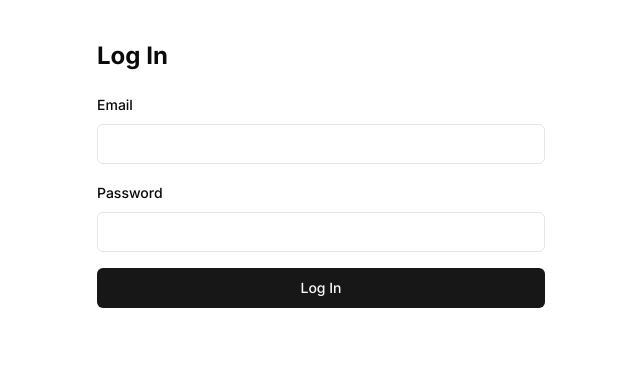
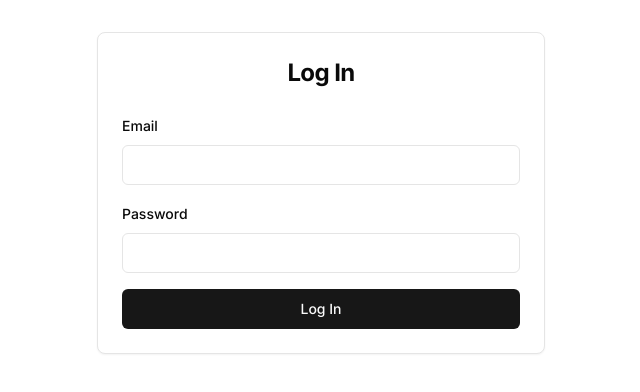
Before and after one commit to youjin-10/kim-community-law, a Next.js app: page /login in a window 1280 px wide. Shown: the top 392 px of the page, without its empty margins (319-959 px from the left). Built offline with nearby package versions, Linux system fonts and the light colour scheme; no server answers.

Commit message:
feat: login 후 next 쿼리 파라미터가 있으면 해당 url로 유저를 보냄

```diff
--- a/app/login/login-form.tsx
+++ b/app/login/login-form.tsx
@@ -9,6 +9,7 @@ import { Form, FormControl, FormField, FormItem, FormLabel, FormMessage } from "
 import { useForm } from "react-hook-form";
 import { zodResolver } from "@hookform/resolvers/zod";
 import * as z from "zod";
+import { Loader2 } from "lucide-react";
 
 const supabase = createClient();
 
@@ -17,10 +18,11 @@ const formSchema = z.object({
   password: z.string().min(6),
 });
 
-const LoginForm: React.FC = () => {
+const LoginForm: React.FC<{ nextUrl: string }> = ({ nextUrl }) => {
   const router = useRouter();
   const [error, setError] = useState<string | null>(null);
   const [message, setMessage] = useState<string | null>(null);
+  const [isLoading, setIsLoading] = useState(false);
 
   const form = useForm<z.infer<typeof formSchema>>({
     resolver: zodResolver(formSchema),
@@ -33,6 +35,7 @@ const LoginForm: React.FC = () => {
   const onSubmit = async (values: z.infer<typeof formSchema>) => {
     setError(null);
     setMessage(null);
+    setIsLoading(true);
 
     try {
       const { data, error } = await supabase.auth.signInWithPassword({
@@ -44,7 +47,7 @@ const LoginForm: React.FC = () => {
 
       if (data.user) {
         if (data.user.email_confirmed_at) {
-          router.push("/dashboard");
+          router.push(nextUrl);
         } else {
           setError("Please confirm your email before logging in.");
           setMessage("Need a new confirmation email?");
@@ -52,6 +55,8 @@ const LoginForm: React.FC = () => {
       }
     } catch (error) {
       setError((error as Error).message);
+    } finally {
+      setIsLoading(false);
     }
   };
 
@@ -113,8 +118,15 @@ const LoginForm: React.FC = () => {
             </Button>
           </div>
         )}
-        <Button type="submit" className="w-full">
-          Log In
+        <Button type="submit" className="w-full" disabled={isLoading}>
+          {isLoading ? (
+            <>
+              <Loader2 className="mr-2 h-4 w-4 animate-spin" />
+              Logging in
+            </>
+          ) : (
+            "Log In"
+          )}
         </Button>
       </form>
     </Form>
--- a/app/login/page.tsx
+++ b/app/login/page.tsx
@@ -1,10 +1,23 @@
+"use client";
+
+import { useSearchParams } from 'next/navigation';
 import LoginForm from "./login-form";
+import { Card, CardHeader, CardTitle, CardContent } from "@/components/ui/card";
 
 export default function LoginPage() {
+  const searchParams = useSearchParams();
+  const next = searchParams.get('next') || '/dashboard';
+
   return (
-    <div className="max-w-md mx-auto mt-10">
-      <h1 className="text-2xl font-bold mb-5">Log In</h1>
-      <LoginForm />
+    <div className="container mx-auto px-4 py-8">
+      <Card className="max-w-md mx-auto">
+        <CardHeader>
+          <CardTitle className="text-2xl font-bold text-center">Log In</CardTitle>
+        </CardHeader>
+        <CardContent>
+          <LoginForm nextUrl={next} />
+        </CardContent>
+      </Card>
     </div>
   );
 }
```
